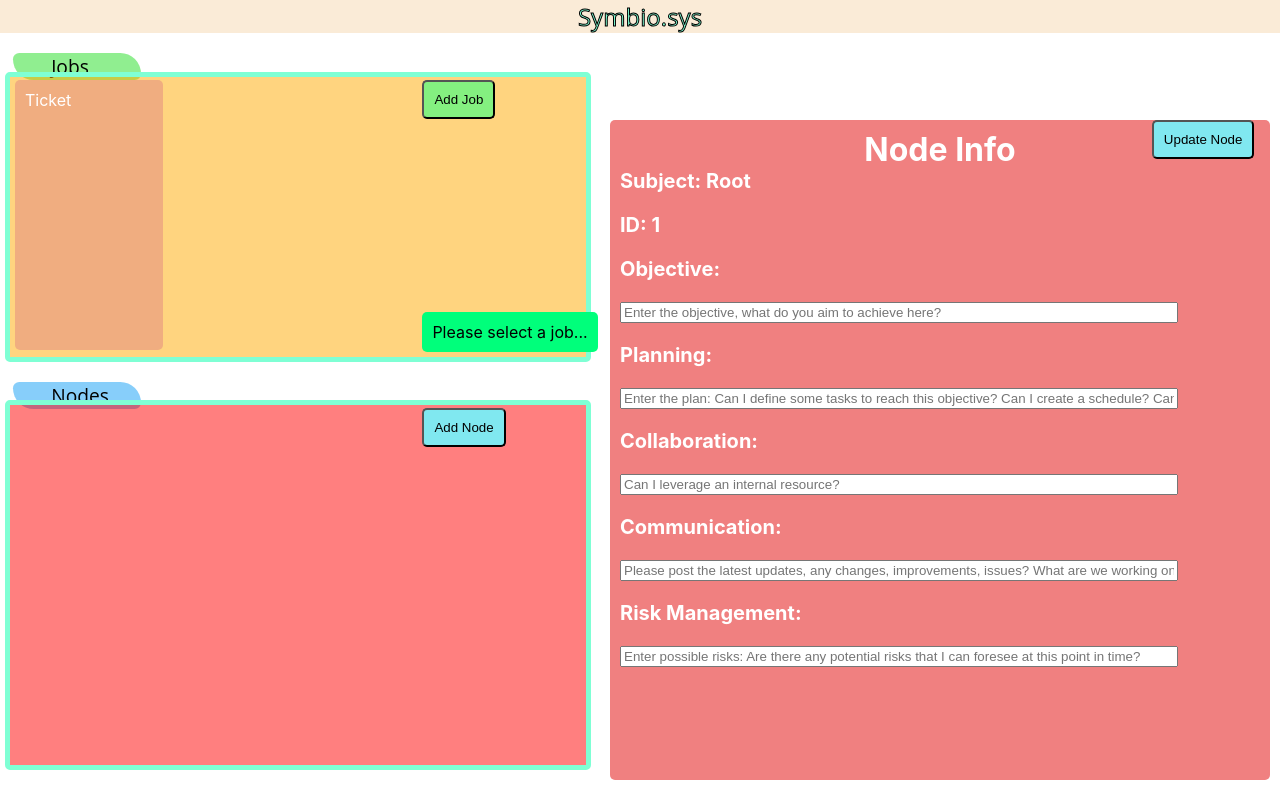
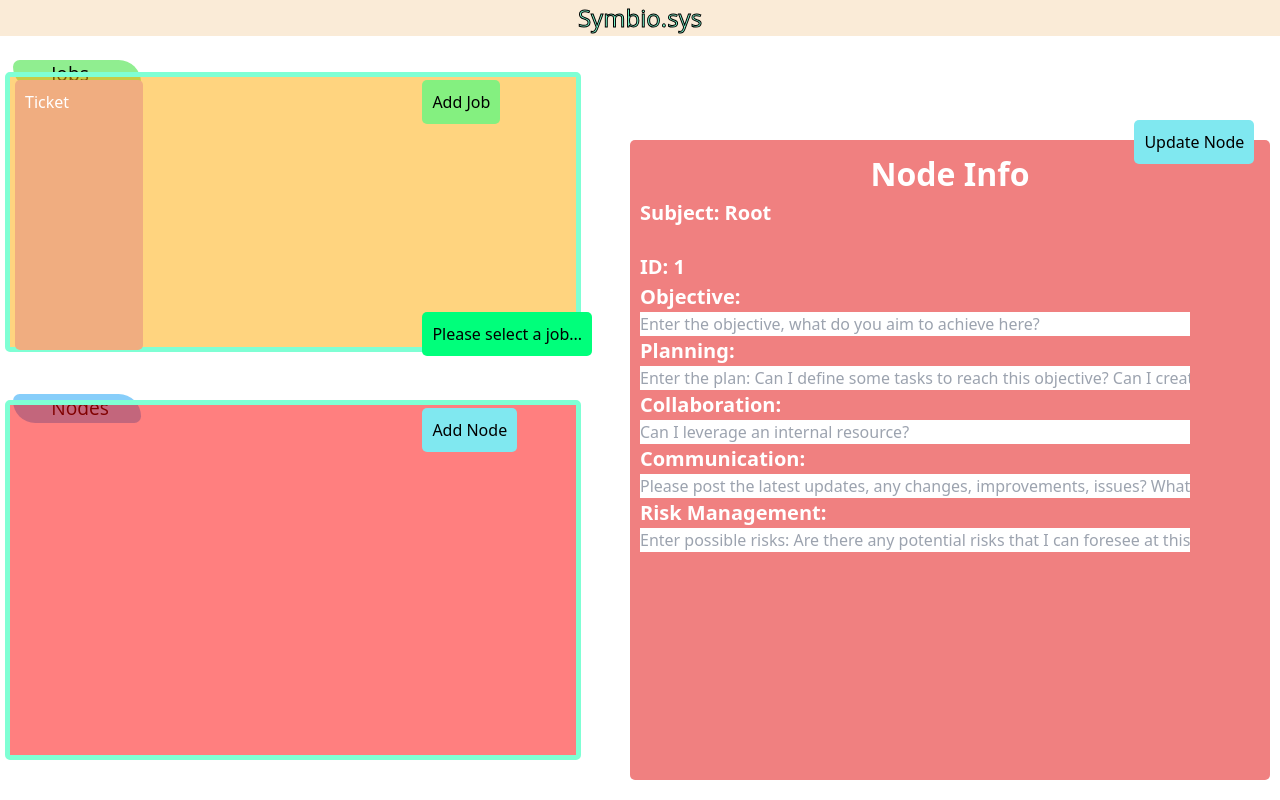
Before and after one commit to georgedobric/2023-React-JS-Project-Management-App, a React (Create React App) app: page / in a window 1280 px wide. Built offline with nearby package versions, Linux system fonts and the light colour scheme.

Commit message:
Added Tailwind CSS. Progressed on hierarchy logic.

```diff
--- a/src/App.js
+++ b/src/App.js
@@ -6,11 +6,12 @@ import Node from './components/Node';
 import Job from './components/Job';
 
 function App() {
-  const [Jobs, setJobs] = useState([{id:1, title:'Ticket', tree:[ { id: 1, subject: 'Root', objective: '', plan: '', communication: '', collaboration: '', risk: ''}]}
+  const [Jobs, setJobs] = useState([{id:1, title:'Ticket', tree:[ { id: 1, nodeID: [1,1], hierarchy: [1], subject: 'Root', objective: '', plan: '', communication: '', collaboration: '', risk: ''}]}
  ]);
   const currentJob = 0;
   const [SelectedJob, setSelectedJob] = useState(0);
-  const [SelectedNode, setSelectedNode] = useState(0);
+  const [SelectedNode, setSelectedNode] = useState([0]);
+  const [Hierarchy, setHierarchy] = useState([1]);
   const [JobSelectStatus, setJobSelectStatus] = useState(false);
   const [NoJobSelection, setNoJobSelection] = useState(true);
 
@@ -42,6 +43,21 @@ function App() {
     const updatedTree = [...Jobs[SelectedJob].tree, obj];
   const updatedJobs = [...Jobs]; // Copy the existing Jobs array
   updatedJobs[SelectedJob].tree = updatedTree; // Update the selected job's tree
+  setJobs(updatedJobs); // Update the state
+  }
+
+  const NestedNodeModifier = (obj) => {
+    // const updatedTree = [...Jobs[SelectedJob].tree, obj];
+    // setJobs(...Jobs, Jobs[SelectedJob].tree = updatedTree);
+
+  //   const updatedTree = [...Jobs[SelectedJob].tree, obj];
+  // const updatedJobs = [...Jobs]; // Copy the existing Jobs array
+  // updatedJobs[SelectedJob].tree[SelectedNode].tree = updatedTree; // Update the selected job's tree
+
+  // const updatedNestedTree = [...Jobs[SelectedJob].tree, obj];
+  const updatedJobs = [...Jobs]; // Copy the existing Jobs array
+  // updatedJobs[SelectedJob].tree[SelectedNode].tree = updatedNestedTree; // Update the selected job's tree
+  updatedJobs[SelectedJob].tree[SelectedNode].tree = obj; // Update the selected job's tree
   setJobs(updatedJobs); // Update the state
   }
 
@@ -128,6 +144,13 @@ function App() {
     setJobSelectStatus(updatedJobs);
   }
 
+  const NodeIDModifier = (event) => {
+    const updatedJobs=[...Jobs];
+
+    updatedJobs[SelectedJob].tree[SelectedNode].nodeID = event;
+    setJobs(updatedJobs);
+  }
+
   return (
     <div>
       <div class='titleFont'>Symbio.sys</div>
@@ -154,7 +177,10 @@ function App() {
           NodePlanModifier={NodePlanModifier}
           NodeCollaborationModifier={NodeCollaborationModifier}
           NodeCommunicationModifier={NodeCommunicationModifier}
-          NodeRiskModifier={NodeRiskModifier}></Node>
+          NodeRiskModifier={NodeRiskModifier}
+          NodeIDModifier={NodeIDModifier}
+          Hierarchy={Hierarchy}>
+          </Node>
       </div>
     </div>
   );
--- a/src/components/Node.js
+++ b/src/components/Node.js
@@ -4,6 +4,7 @@ import { getMouseEventOptions } from "@testing-library/user-event/dist/utils";
 
 function Node(props) {
   //Detect the cursor if it hovers over a node, to enable node-preview functionality
+
   const [Preview, setPreview] = useState(false);
   const [PreviewID, setPreviewID] = useState(0);
   const [ScrollingUp, setScrollingUp] = useState(false);
@@ -17,9 +18,49 @@ function Node(props) {
     setPreview(false);
   };
 
+
+  //Count the hierarcy length
+  const hierarchyLengthCounter = (targetHierarchy) => {
+    let count = 0;
+
+    props.jobs[props.SelectedJob].tree.forEach(node => {
+      const nodeHierarchy = node.nodeID.slice(0, -1); // Extract all but the last element
+      if (JSON.stringify(nodeHierarchy) === JSON.stringify(targetHierarchy)) {
+        count++;
+      }
+    });
+
+    return count;
+  };
+
+
   //Add a new node to the selected job
+
   const handleAddNode = () => {
-    const newNode = {id:props.jobs[props.SelectedJob].tree.length+1, subject:prompt('Enter a node subject'), };
+    //assign the unique node identifier
+    // setSelectedNodeTree(...props.jobs[props.SelectedJob].tree[props.SelectedNode].selectedNodeTree, props.jobs[props.SelectedJob].id);
+    // const updatedSelectedNodeTree = [...SelectedNodeTree, props.SelectedNode];
+    // props.NodeSelectedNodeTreeModifier(updatedSelectedNodeTree);
+
+    // const updatedHierarchy = [props.jobs[props.SelectedJob].tree.length+1, 1]; //the second parameter should be the length of said hierarchy
+    //also the second parameter should be under handlenestednode adding not here, here just the first parameter is fine, for now.
+    //or I can remove the nestedhandler and just use this, by having the selected node changed to selectedtreenode, the matrix array
+    //and just map the length of the selected hierarchy, which is an array like selectedtreenode, with one less element, marking all nodes of the same hierarchy
+
+    //i need to use slice of length - 1 on the nodeID to set the hierarchy and to find hierarchy length, in order to assign newest nodes nodeID unique identifier.
+    // if (props.jobs[props.SelectedJob].tree[props.SelectedNode].nodeID.length - 1 === props.jobs[props.SelectedJob].tree[props.SelectedNode].hierarchy.length) {
+    //   const targetHierarchyMatching =
+    // }
+    const targetHierarchy = props.jobs[props.SelectedJob].tree[props.SelectedNode].nodeID.slice(0,-1);
+    const hierarchyLength = hierarchyLengthCounter(targetHierarchy);
+
+    // const updatedNodeID = props.jobs[props.SelectedJob].tree.id;
+    // const updatedHierarchy = [props.jobs[props.SelectedJob].tree.length+1, hierarchyLength + 1];
+
+    const updatedHierarchy = [...props.Hierarchy, hierarchyLength+1];
+    // const updatedHierarchy = [...targetHierarchy, hierarchyLength + 1];
+    const updatedNodeID = [...updatedHierarchy, targetHierarchy.length + 1];
+    const newNode = {id:targetHierarchy.length + 1, subject:prompt('Enter a node subject'), hierarchy:props.Hierarchy, nodeID:updatedHierarchy};
     props.NodeModifier(newNode);
   }
 
@@ -77,13 +118,49 @@ function Node(props) {
     props.NodeRiskModifier(objective);
   }
 
+  //Selected node array (the unique node identifier system)
+
+  const [SelectedNodeTree, setSelectedNodeTree] = useState([0]);
+
+  const handleSelectedNodeTree = () => {
+    // updatedSelectedNodeTree = [...selectedNodeTree, props.SelectedNode];
+    // const updatedJob = [...props.jobs, hierarchy: HierarchyLevel, tree[props.SelectedNode].selectedNodeTree: updatedSelectedNodeTree ];
+
+    // const updatedSelectedNodeTree = [...SelectedNodeTree, props.SelectedNode];
+    // props.NodeSelectedNodeTreeModifier(updatedSelectedNodeTree);
+  }
+
   //Scroll up while previewing a node to enter a lower level, more technical, under said node.
+
+  const handleAddNestedNode = () => {
+    //assign the unique node identifier
+    setSelectedNodeTree([...props.jobs[props.SelectedJob].tree[props.SelectedNode].selectedNodeTree, 1]);
+
+    //so the above added number will be .length  but not of selected node rather of hierarchy, so hierarchy.length
+    //setSelectedNodeTree([...props.jobs[props.SelectedJob].tree[props.SelectedNode].selectedNodeTree, props.jobs[props.SelectedJob].tree[props.SelectedNode].tree.length]);
+    //for now, i'll use 1
+
+    //below is pseudocode for how the hierarchy should be set, this is to set the node id (selectednodetree) for the new node, since we need the length of that hierarchy's nodes
+    // const updatedHierarchy = [...props.Hierarchy, props.jobs[props.SelectedJob].id, props.jobs[SelectedJob].tree[hierarchy].map.length];
+    // props.setHierarchy(updatedHierarchy)
+    //to get started with implementing the above, lets assign each node a hierarchy first, the highest level, initial nodes should be initialized
+    // with an initial hierarchy array that is set simply to the node's id
+
+
+
+    // const updatedSelectedNodeTree = [...SelectedNodeTree, props.SelectedNode];
+    // props.NodeSelectedNodeTreeModifier(updatedSelectedNodeTree);
+
+    const newNode = {id:props.jobs[props.SelectedJob].tree.length+1, subject:prompt('Enter a node subject'), selectedNodeTree: SelectedNodeTree};
+    props.NodeModifier(newNode);
+  }
 
   const [HierarchyLevel, setHierarchyLevel] = useState(1);
 
   const handleStepDown = (nodePreview, scrollUpStatus, nodeID) => {
     if (nodePreview == true && scrollUpStatus == true) {
       console.log('step down');
+      handleAddNestedNode();
       if (nodePreview === true) {
         const hLevel = HierarchyLevel + 1;
         setHierarchyLevel(hLevel);
@@ -130,7 +207,7 @@ function Node(props) {
           handleMouseLeave();
         }}
         onClick={() => {
-          handleNodeSelect(obj.id - 1);
+          handleNodeSelect(obj.nodeID);
         }}
         onWheel={() => {
           handleStepDown(Preview, ScrollingUp, PreviewID);
@@ -193,8 +270,8 @@ function Node(props) {
         </div>
         </div>
 
-    <button class='addNodeBox' onClick={handleAddNode}>Add Node</button>
-    <button class='updateNodeBox' onClick={()=> {handleObjectiveUpdate(userInput); handlePlanUpdate(userInputPlan); handleCollaborationUpdate(userInputCollaboration); handleCommunicationUpdate(userInputCommunication); handleRiskUpdate(userInputRisk)}}>Update Node</button>
+    <button className='addNodeBox' onClick={handleAddNode}>Add Node</button>
+    <button className='updateNodeBox' onClick={()=> {handleObjectiveUpdate(userInput); handlePlanUpdate(userInputPlan); handleCollaborationUpdate(userInputCollaboration); handleCommunicationUpdate(userInputCommunication); handleRiskUpdate(userInputRisk)}}>Update Node</button>
 
 
     </div>
--- a/src/index.css
+++ b/src/index.css
@@ -1,13 +1,3 @@
-body {
-  margin: 0;
-  font-family: -apple-system, BlinkMacSystemFont, 'Segoe UI', 'Roboto', 'Oxygen',
-    'Ubuntu', 'Cantarell', 'Fira Sans', 'Droid Sans', 'Helvetica Neue',
-    sans-serif;
-  -webkit-font-smoothing: antialiased;
-  -moz-osx-font-smoothing: grayscale;
-}
-
-code {
-  font-family: source-code-pro, Menlo, Monaco, Consolas, 'Courier New',
-    monospace;
-}
+@tailwind base;
+@tailwind components;
+@tailwind utilities;
--- /dev/null
+++ b/tailwind.config.js
@@ -0,0 +1,12 @@
+module.exports = {
+  mode: 'jit',
+  purge: [],
+  darkMode: false, // or 'media' or 'class'
+  theme: {
+    extend: {},
+  },
+  variants: {
+    extend: {},
+  },
+  plugins: [],
+}
```
Also changed, not shown: craco.congif.js (added, +10 -0 lines), package.json (+11 -4 lines), src/App copy.js (deleted, +0 -173 lines), 1 other file (tests, documents, lock files or other folders).
